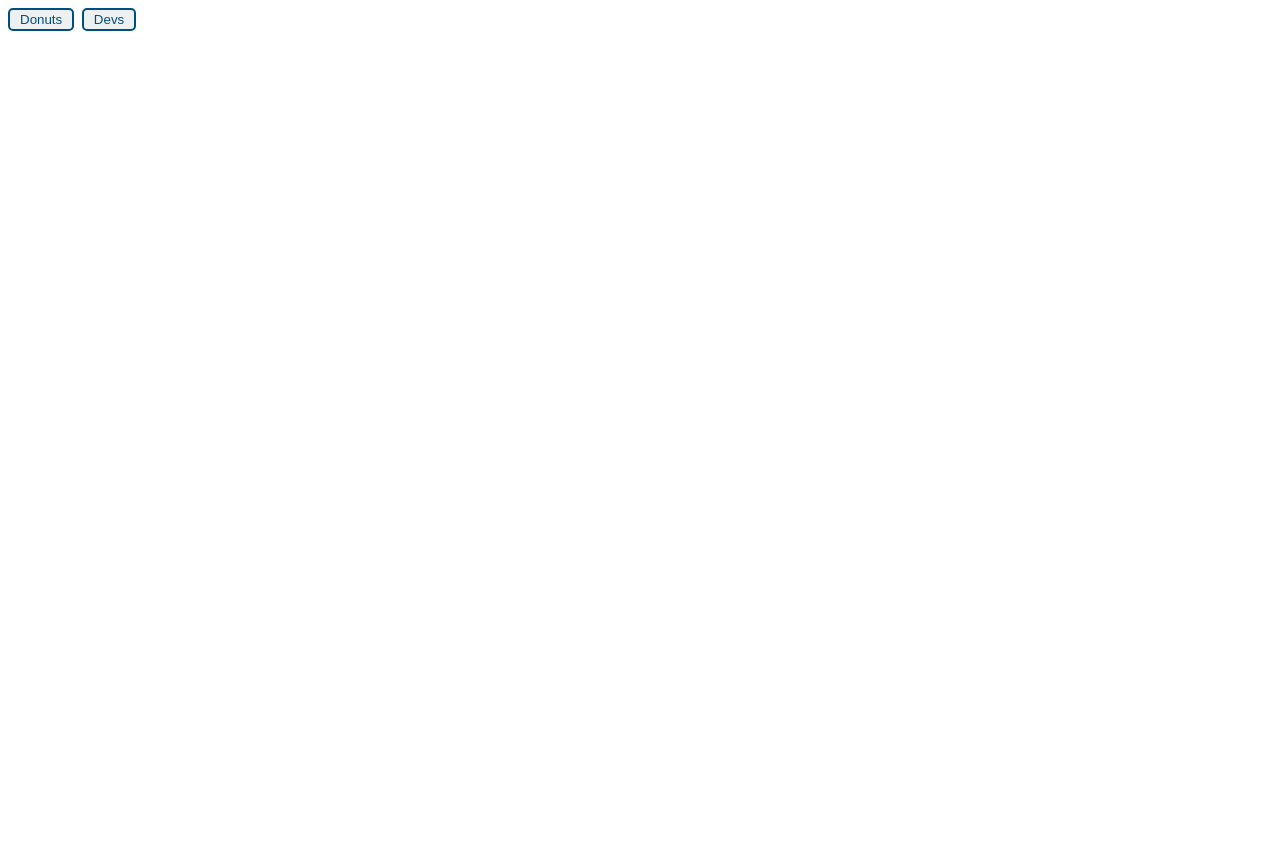
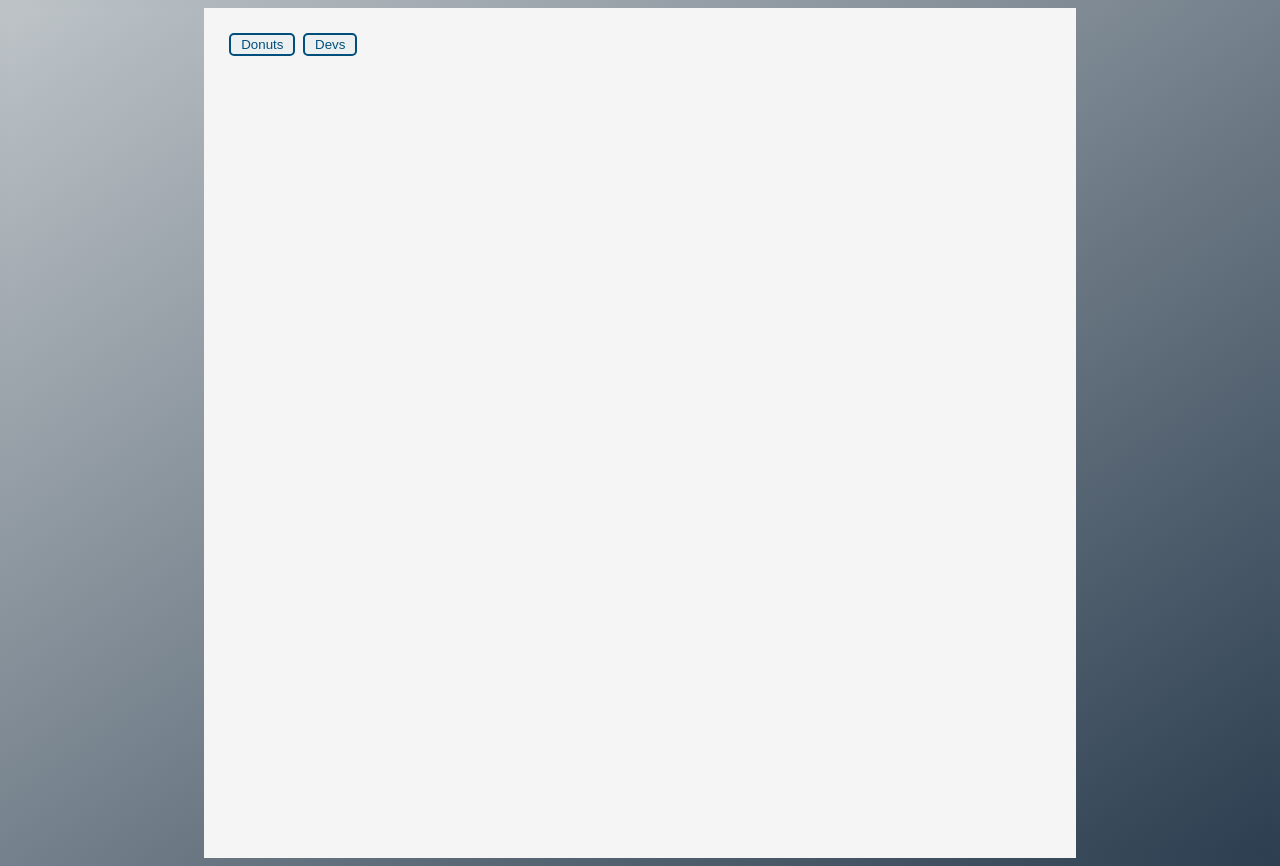
Before and after one commit to eslutz/Grand-Circus-Labs, an Angular app: page / in a window 1280 px wide. Before the commit the page ends 800 px from the top, so only its background shows below. Built offline with nearby package versions, Linux system fonts and the light colour scheme.

Commit message:
Completed the MVP for the lab.

```diff
--- a/src/app/app.component.html
+++ b/src/app/app.component.html
@@ -1,5 +1,7 @@
-<button  routerLink="/Donuts">Donuts</button>&nbsp;
-<!--<a routerLink="/DonutDetails">Donut Details</a>&nbsp;-->
-<button  routerLink="/Devs">Devs</button>&nbsp;
-<!--<a routerLink="/DevDetails">Dev Details</a>&nbsp;-->
-<router-outlet></router-outlet>
+<div>
+    <button  routerLink="/Donuts">Donuts</button>&nbsp;
+    <!--<a routerLink="/DonutDetails">Donut Details</a>&nbsp;-->
+    <button  routerLink="/Devs">Devs</button>&nbsp;
+    <!--<a routerLink="/DevDetails">Dev Details</a>&nbsp;-->
+    <router-outlet></router-outlet>
+</div>
--- a/src/app/donut-details/donut-details.component.html
+++ b/src/app/donut-details/donut-details.component.html
@@ -1,8 +1,5 @@
 <h1>Details for {{donutDetails?.name}} Donuts</h1>
-<div style='float:left'>
-    <td rowspan="0"><img src="{{donutDetails?.photo}}" /></td>
-</div>
-<div style='float:left'>
+<img src="{{donutDetails?.photo}}" />
 <table>
     <tr>
         <td class="bold">Name</td>
@@ -20,4 +17,3 @@
         </ng-container>
     </tr>
 </table>
-</div>
--- a/src/app/donuts/donuts.component.html
+++ b/src/app/donuts/donuts.component.html
@@ -1,6 +1,6 @@
-<h1>All the Donuts!</h1>
+<h1>All The Donuts!</h1>
 <ul>
-  <div *ngFor="let d of donuts?.results">
+<ng-container *ngFor="let d of donuts?.results">
     <li><a routerLink="/DonutDetails" [queryParams]="d">{{d.name}}</a></li>
-  </div>
+</ng-container>
 </ul>
--- a/src/app/famous-people/famous-people.component.html
+++ b/src/app/famous-people/famous-people.component.html
@@ -1 +1,5 @@
-<p>famous-people works!</p>
+<h1>Here's Some Famous Devs!</h1>
+<ng-container *ngFor="let d of devs?.complete">
+    <app-famous-person-details [dev]="d"></app-famous-person-details>
+    <hr>
+</ng-container>
--- a/src/app/famous-people/famous-people.component.ts
+++ b/src/app/famous-people/famous-people.component.ts
@@ -1,4 +1,6 @@
 import { Component, OnInit } from '@angular/core';
+import { Devs } from '../interfaces/devs';
+import { DevService } from '../services/dev.service';
 
 @Component({
   selector: 'app-famous-people',
@@ -6,10 +8,10 @@ import { Component, OnInit } from '@angular/core';
   styleUrls: ['./famous-people.component.css']
 })
 export class FamousPeopleComponent implements OnInit {
-
-  constructor() { }
+  devs: Devs;
+  constructor(private devsService: DevService) { }
 
   ngOnInit(): void {
+    this.devsService.getDevs().subscribe((data: Devs) => this.devs = data);
   }
-
 }
--- a/src/app/famous-person-details/famous-person-details.component.css
+++ b/src/app/famous-person-details/famous-person-details.component.css
@@ -0,0 +1,6 @@
+td.bold {
+    font-weight: bold;
+    text-align: right;
+    vertical-align: top;
+    padding-right: 10px;
+}
--- a/src/app/famous-person-details/famous-person-details.component.html
+++ b/src/app/famous-person-details/famous-person-details.component.html
@@ -1 +1,14 @@
-<p>famous-person-details works!</p>
+<table>
+    <tr>
+        <td class="bold">Name</td>
+        <td>{{dev.firstName}} {{dev.lastName}}</td>
+    </tr>
+    <tr>
+        <td class="bold">Year</td>
+        <td>{{dev.year}}</td>
+    </tr>
+    <tr>
+        <td class="bold">Innovation</td>
+        <td>{{dev.innovation}}</td>
+    </tr>
+</table>
--- a/src/app/famous-person-details/famous-person-details.component.ts
+++ b/src/app/famous-person-details/famous-person-details.component.ts
@@ -1,4 +1,5 @@
-import { Component, OnInit } from '@angular/core';
+import { Component, Input, OnInit } from '@angular/core';
+import { Dev } from '../interfaces/devs';
 
 @Component({
   selector: 'app-famous-person-details',
@@ -6,10 +7,9 @@ import { Component, OnInit } from '@angular/core';
   styleUrls: ['./famous-person-details.component.css']
 })
 export class FamousPersonDetailsComponent implements OnInit {
-
+  @Input() dev: Dev;
   constructor() { }
 
   ngOnInit(): void {
   }
-
 }
--- a/src/styles.css
+++ b/src/styles.css
@@ -1,4 +1,14 @@
 /* You can add global styles to this file, and also import other style files */
-body {
+html, body {
     font-family: 'Karla', sans-serif;
+    background: linear-gradient(to bottom right, #bdc3c7 , #2c3e50);
 }
+
+div {
+    margin-left: auto;
+    margin-right: auto;
+    width: 65%;
+    height: 100vh;
+    padding: 25px;
+    background-color: whitesmoke;
+}
```
Also changed, not shown: src/app/interfaces/devs.ts (+2 -9 lines). Lines whose indentation alone changed are shown as unchanged.
